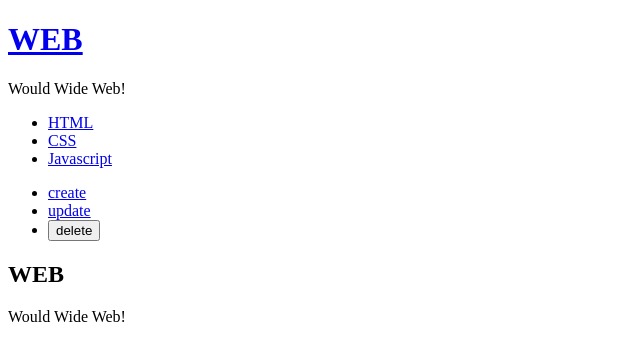
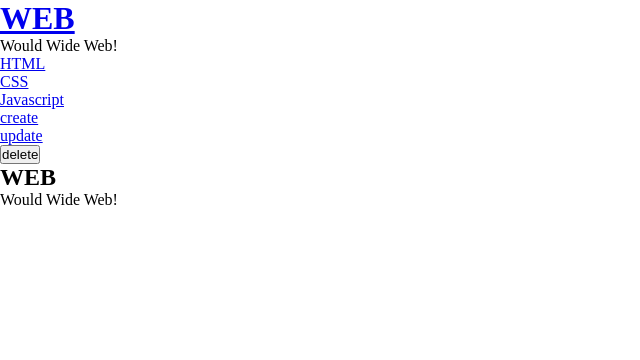
Before and after one commit to JunIl-git/SaengKoReact, a React (Create React App) app: page / in a window 1280 px wide. Shown: the top 360 px of the page, without its empty margins (0-640 px from the left). Built offline with nearby package versions, Linux system fonts and the light colour scheme.

Commit message:
confirm update

```diff
--- a/src/App.js
+++ b/src/App.js
@@ -5,6 +5,7 @@ import Control from './component/Control';
 import ReadContent from './component/ReadContent';
 import CreateContent from './component/CreateContent';
 import UpdateContent from './component/UpdateContent';
+import './css/App.css';
 
 class App extends React.Component{
   constructor(props){
@@ -98,7 +99,7 @@ class App extends React.Component{
         <Nav data ={this.state.contents} onClick={onClickButton2} ></Nav>
         <Control onChangeMode = {function(_mode){
           if(_mode === 'delete'){
-            if(window.confirm('삭제하시겠습니까?')){
+            if(window.confirm(this.state.contents[this.state.selected_content_id-1].title+'를 삭제하시겠습니까?')){
               const _contents = Array.from(this.state.contents);
               for(let i=0; i<_contents.length; i++){
                 if(_contents[i].id === this.state.selected_content_id){
--- /dev/null
+++ b/src/css/App.css
@@ -0,0 +1,13 @@
+*{
+    margin : 0;
+    padding : 0;
+}
+
+body {
+
+}
+
+.App {
+    width : 50%;
+    height : 50%;
+}
```
Also changed, not shown: src/css/index.css (added).
